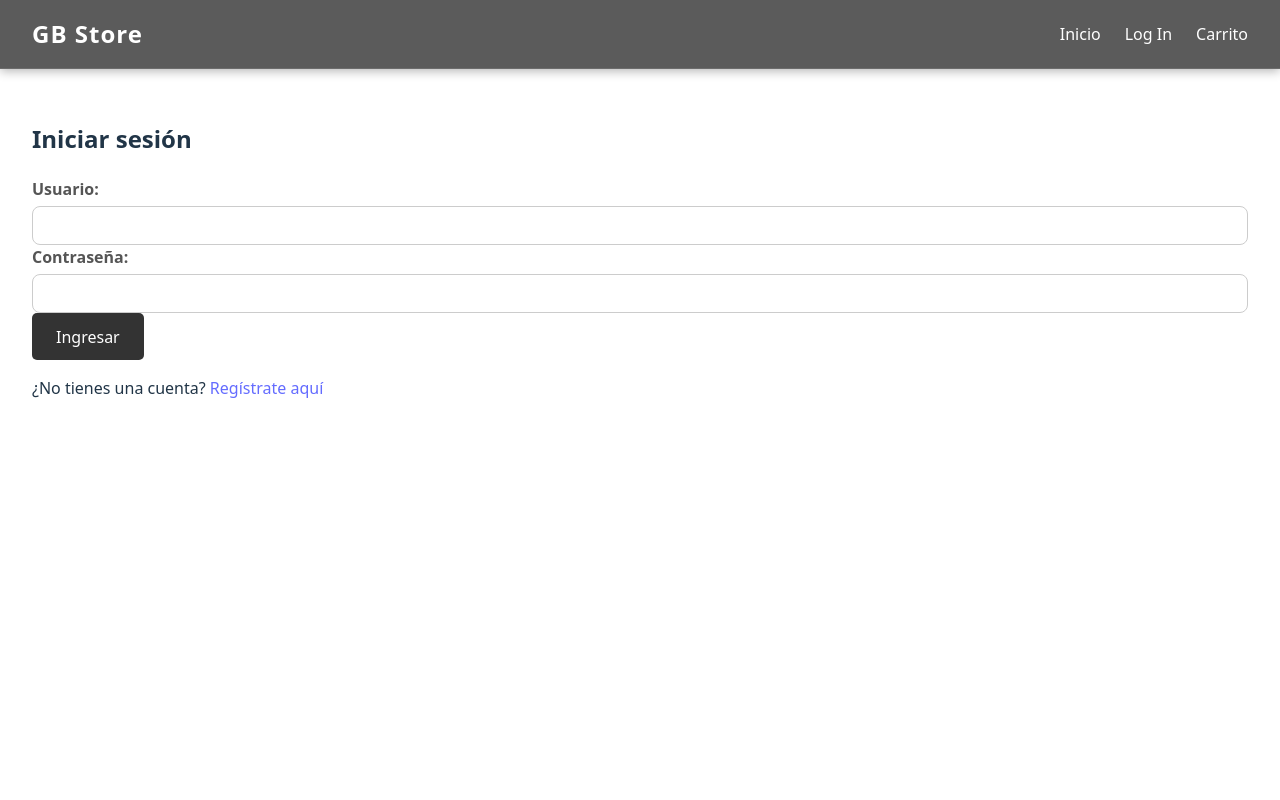
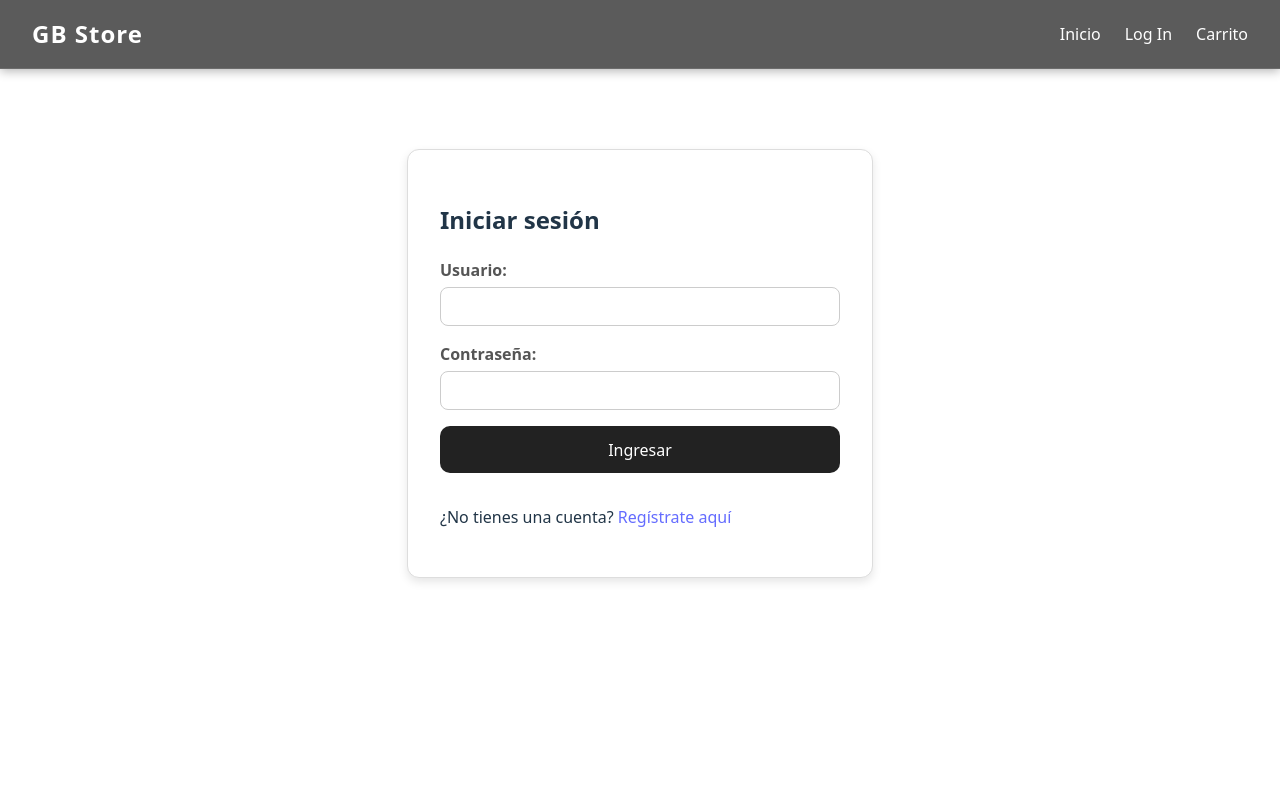
Before and after one commit to Dgrmastah/Tienda-Virtual-GB-Front, a React (Vite) app: page /login in a window 1280 px wide. Shown: the top 800 px of the page. Built offline with nearby package versions, Linux system fonts and the light colour scheme.

Commit message:
TiendaVirtualGB Front

```diff
--- a/src/App.jsx
+++ b/src/App.jsx
@@ -4,7 +4,7 @@ import { ToastContainer } from 'react-toastify';
 import 'react-toastify/dist/ReactToastify.css';
 
 import HomePage from './pages/HomePage';
-import LoginPage from './pages/LoginPage';
+import LoginPage from './pages/LogInPage';
 import CarPage from './pages/CartPage';
 import Layout from './components/Layout';
 import RegisterPage from './pages/RegisterPage';
--- a/src/pages/HomePage.jsx
+++ b/src/pages/HomePage.jsx
@@ -5,21 +5,21 @@ import './HomePage.css';
 
 const HomePage = () => {
   const [products, setProducts] = useState([]);
-  const [loading, setLoading] = useState(true); // Agregado para manejar el estado de carga
-  const [error, setError] = useState(null); // Agregado para manejar errores
+  const [loading, setLoading] = useState(true);
+  const [error, setError] = useState(null);
 
   useEffect(() => {
     const fetchProducts = async () => {
       try {
-        // Usa la variable de entorno para la URL del backend
+
         const API_URL = import.meta.env.VITE_API_URL || 'http://localhost:4000';
         const response = await axios.get(`${API_URL}/api/products`);
         setProducts(response.data);
       } catch (err) {
-        setError('Hubo un error al traer los productos.'); // Actualiza el estado de error
+        setError('Hubo un error al traer los productos.');
         console.error('Error al traer los productos:', err);
       } finally {
-        setLoading(false); // Cambia el estado de carga al finalizar la petición
+        setLoading(false);
       }
     };
 
@@ -29,8 +29,8 @@ const HomePage = () => {
   return (
     <div className="home-container">
       <h1 className="title">Tienda Online GB</h1>
-      {loading && <p>Cargando productos...</p>} {/* Mensaje de carga */}
-      {error && <p className="error-message">{error}</p>} {/* Muestra un error si existe */}
+      {loading && <p>Cargando productos...</p>}
+      {error && <p className="error-message">{error}</p>}
 
       <div className="product-grid">
         {products.length > 0 ? (
@@ -40,7 +40,7 @@ const HomePage = () => {
             </div>
           ))
         ) : (
-          <p>No hay productos disponibles</p> // Mensaje si no hay productos
+          <p>No hay productos disponibles</p>
         )}
       </div>
     </div>
--- a/src/pages/LogInPage.jsx
+++ b/src/pages/LogInPage.jsx
@@ -14,7 +14,7 @@ const LoginPage = () => {
     e.preventDefault();
 
     try {
-      const API_URL = import.meta.env.VITE_API_URL || 'http://localhost:4000'; // Usa la variable de entorno
+      const API_URL = import.meta.env.VITE_API_URL || 'http://localhost:4000';
       const res = await fetch(`${API_URL}/api/auth/login`, {
         method: 'POST',
         headers: {
@@ -33,7 +33,7 @@ const LoginPage = () => {
       const userData = { username };
       login(data.token, userData);
       toast.success('Inicio de sesión exitoso');
-      navigate('/'); // Redirige a la página principal después de iniciar sesión
+      navigate('/');
     } catch (err) {
       console.error('Error de red o del servidor:', err);
       toast.error('Error al conectar con el servidor');
--- a/src/pages/LoginPage.css
+++ b/src/pages/LoginPage.css
@@ -1,4 +1,4 @@
-.register-container {
+.login-container {
   max-width: 400px;
   margin: 3rem auto;
   padding: 2rem;
@@ -8,38 +8,33 @@
   background-color: #ffffff;
 }
 
-.register-title {
+.login-form {
+  display: flex;
+  flex-direction: column;
+  gap: 1rem;
+}
+
+.login-form h2 {
   text-align: center;
   margin-bottom: 1.5rem;
   font-size: 1.8rem;
   color: #333;
 }
 
-.register-form {
-  display: flex;
-  flex-direction: column;
-  gap: 1rem;
-}
-
-.form-group {
-  display: flex;
-  flex-direction: column;
-}
-
-.form-label {
+.login-form label {
   margin-bottom: 0.3rem;
   font-weight: bold;
   color: #555;
 }
 
-.form-input {
+.login-form input {
   padding: 0.6rem;
   border: 1px solid #ccc;
   border-radius: 8px;
   font-size: 1rem;
 }
 
-.register-button {
+.login-form button {
   padding: 0.8rem;
   background-color: #222;
   color: #fff;
@@ -50,7 +45,7 @@
   transition: background-color 0.3s ease;
 }
 
-.register-button:hover {
+.login-form button:hover {
   background-color: #555;
 }
 
--- a/src/pages/ProductDetailPage.jsx
+++ b/src/pages/ProductDetailPage.jsx
@@ -3,8 +3,6 @@ import { useParams, useNavigate } from "react-router-dom";
 import { useCart } from "../context/cartContext";
 import { useAuth } from "../context/authContext";
 import { toast } from "react-toastify";
-
-
 import "./ProductDetailPage.css";
 
 const ProductDetailPage = () => {
@@ -18,11 +16,16 @@ const ProductDetailPage = () => {
     useEffect(() => {
         const fetchProduct = async () => {
             try {
-                const res = await fetch(`http://localhost:4000/api/products/${id}`);
+                const API_URL = import.meta.env.VITE_API_URL || 'http://localhost:4000';
+                const res = await fetch(`${API_URL}/api/products/${id}`);
+                if (!res.ok) {
+                    throw new Error('No se pudo cargar el producto');
+                }
                 const data = await res.json();
                 setProduct(data);
             } catch (error) {
                 console.error("Error al cargar el producto:", error);
+                toast.error('Error al cargar el producto');
             } finally {
                 setLoading(false);
             }
--- a/src/pages/RegisterPage.jsx
+++ b/src/pages/RegisterPage.jsx
@@ -13,7 +13,7 @@ const RegisterPage = () => {
         e.preventDefault();
 
         try {
-            const API_URL = import.meta.env.VITE_API_URL || 'http://localhost:4000'; // Usa la variable de entorno para la URL
+            const API_URL = import.meta.env.VITE_API_URL || 'http://localhost:4000';
             const res = await fetch(`${API_URL}/api/auth/register`, {
                 method: 'POST',
                 headers: {
```
Also changed, not shown: 1 other file (tests, documents, lock files or other folders).
